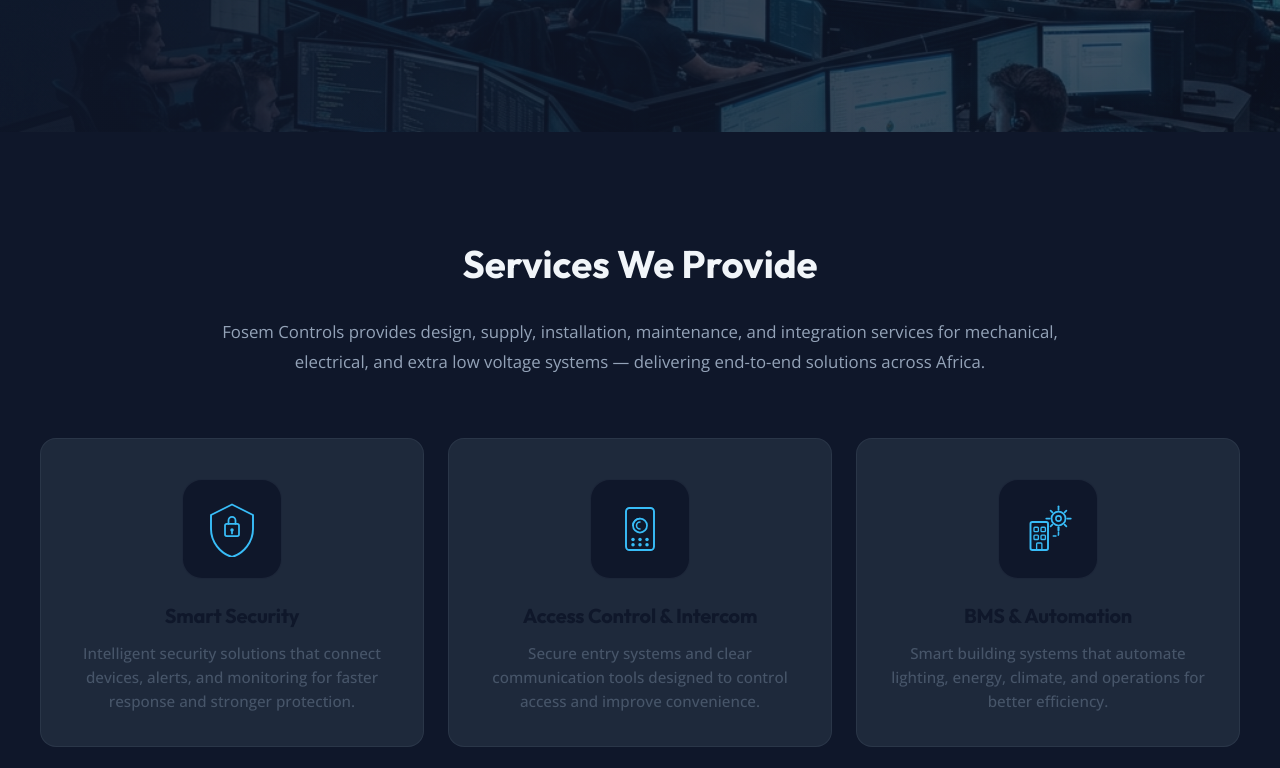
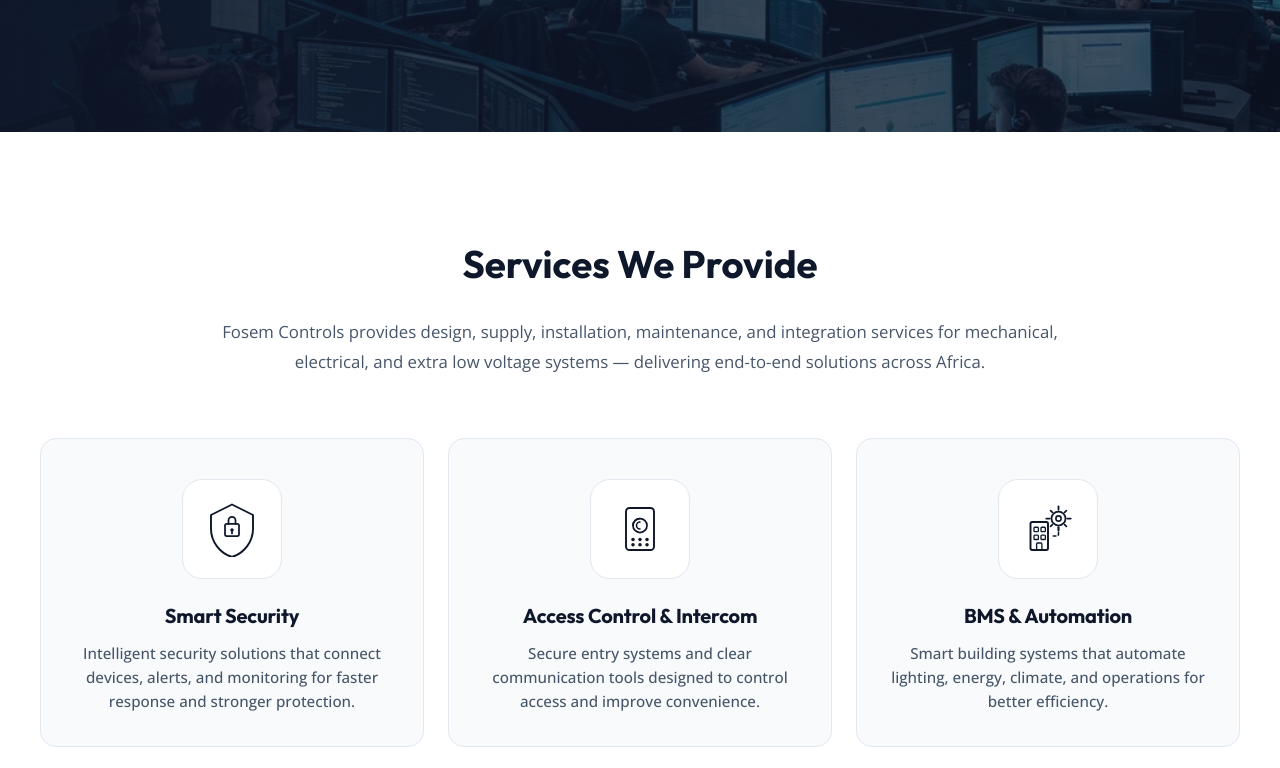
Before and after one commit to SleepyAsh21/fosem-controls, a plain HTML site: page index.html in a window 1280 px wide. Shown: the part 1840-2608 px from the top of the page. Drawn offline with nearby package versions, Linux system fonts and the light colour scheme.

Commit message:
Restore white services section with flat design

```diff
--- a/styles.css
+++ b/styles.css
@@ -1019,7 +1019,7 @@
    ============================================ */
 .services-section {
   padding: 100px 40px;
-  background: #0f172a; /* Sophisticated Matte Dark Blue */
+  background: #ffffff;
   position: relative;
   overflow: hidden;
 }
@@ -1037,7 +1037,7 @@
   font-family: var(--font-heading);
   font-size: 2.4rem;
   font-weight: 700;
-  color: #f1f5f9; /* Toned down off-white */
+  color: #0f172a;
   text-align: center;
   margin-bottom: 20px;
 }
@@ -1047,7 +1047,7 @@
   margin: 0 auto 60px;
   font-size: 1.05rem;
   line-height: 1.8;
-  color: #94a3b8; /* Muted slate text */
+  color: #475569;
   text-align: center;
 }
 
@@ -1059,8 +1059,8 @@
 }
 
 .svc-card {
-  background: #1e293b; /* Subtle dark slate card */
-  border: 1px solid rgba(148, 163, 184, 0.1);
+  background: #f8fafc;
+  border: 1px solid #e2e8f0;
   border-radius: 16px;
   padding: 40px 28px 32px;
   text-align: center;
@@ -1070,8 +1070,8 @@
 }
 
 .svc-card:hover {
-  background: #26334a;
-  border-color: var(--primary-light);
+  background: #ffffff;
+  border-color: var(--primary);
 }
 
 /* ── Icon block ── */
@@ -1083,8 +1083,8 @@
   align-items: center;
   justify-content: center;
   border-radius: 20px;
-  background: #0f172a;
-  border: 1px solid rgba(148, 163, 184, 0.1);
+  background: #ffffff;
+  border: 1px solid #e2e8f0;
   transition: all 400ms ease;
 }
 
@@ -1096,12 +1096,12 @@
 .svc-icon svg {
   width: 56px;
   height: 56px;
-  color: #38bdf8; /* Muted Cyan Icons - no glow */
+  color: #0f172a; /* Black Icons */
   transition: all 300ms ease;
 }
 
 .svc-card:hover .svc-icon svg {
-  color: #ffffff;
+  color: var(--primary);
 }
 
 /* Animation styles removed */
@@ -1111,7 +1111,7 @@
   font-family: var(--font-heading);
   font-size: 1.25rem;
   font-weight: 700;
-  color: #f1f5f9;
+  color: #0f172a;
   margin-bottom: 12px;
   letter-spacing: -0.01em;
   line-height: 1.3;
@@ -1121,7 +1121,7 @@
   font-family: var(--font-body);
   font-size: 0.95rem;
   line-height: 1.6;
-  color: #94a3b8;
+  color: #475569;
   font-weight: 500;
 }
 
```
